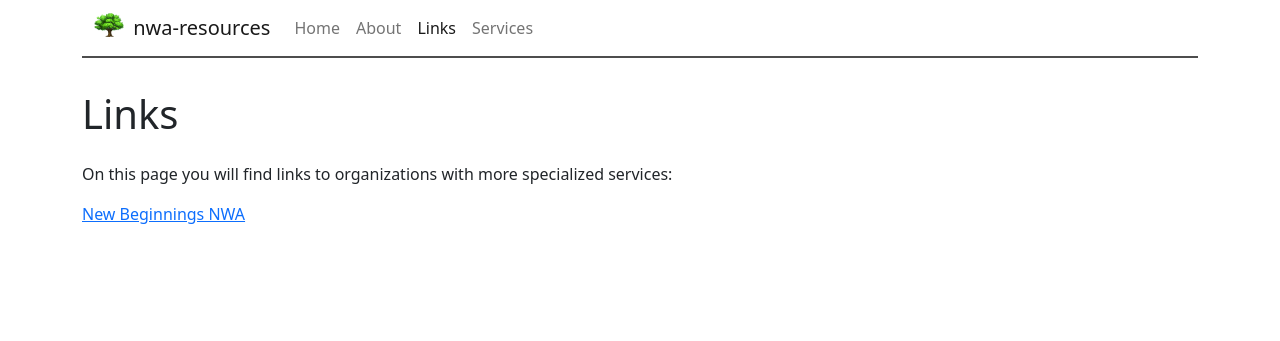
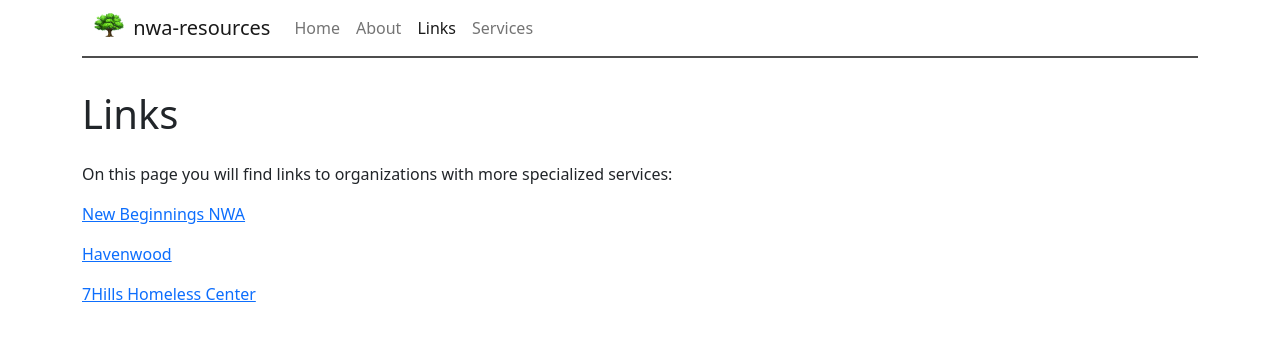
Before and after one commit to psibir/nwa-resources, a Jekyll site: the page built from links.md, in a window 1280 px wide. Shown: the top 341 px of the page. Built offline with Jekyll 4.4.1, drawn with Linux system fonts in a browser that asks for light colours.

Commit message:
Update links.md

```diff
--- a/links.md
+++ b/links.md
@@ -7,3 +7,7 @@
 On this page you will find links to organizations with more specialized services:
 
 [New Beginnings NWA](https://newbeginningsnwa.org)
+
+[Havenwood](https://www.nwahavenwood.org)
+
+[7Hills Homeless Center](https://7hillscenter.org)
```
